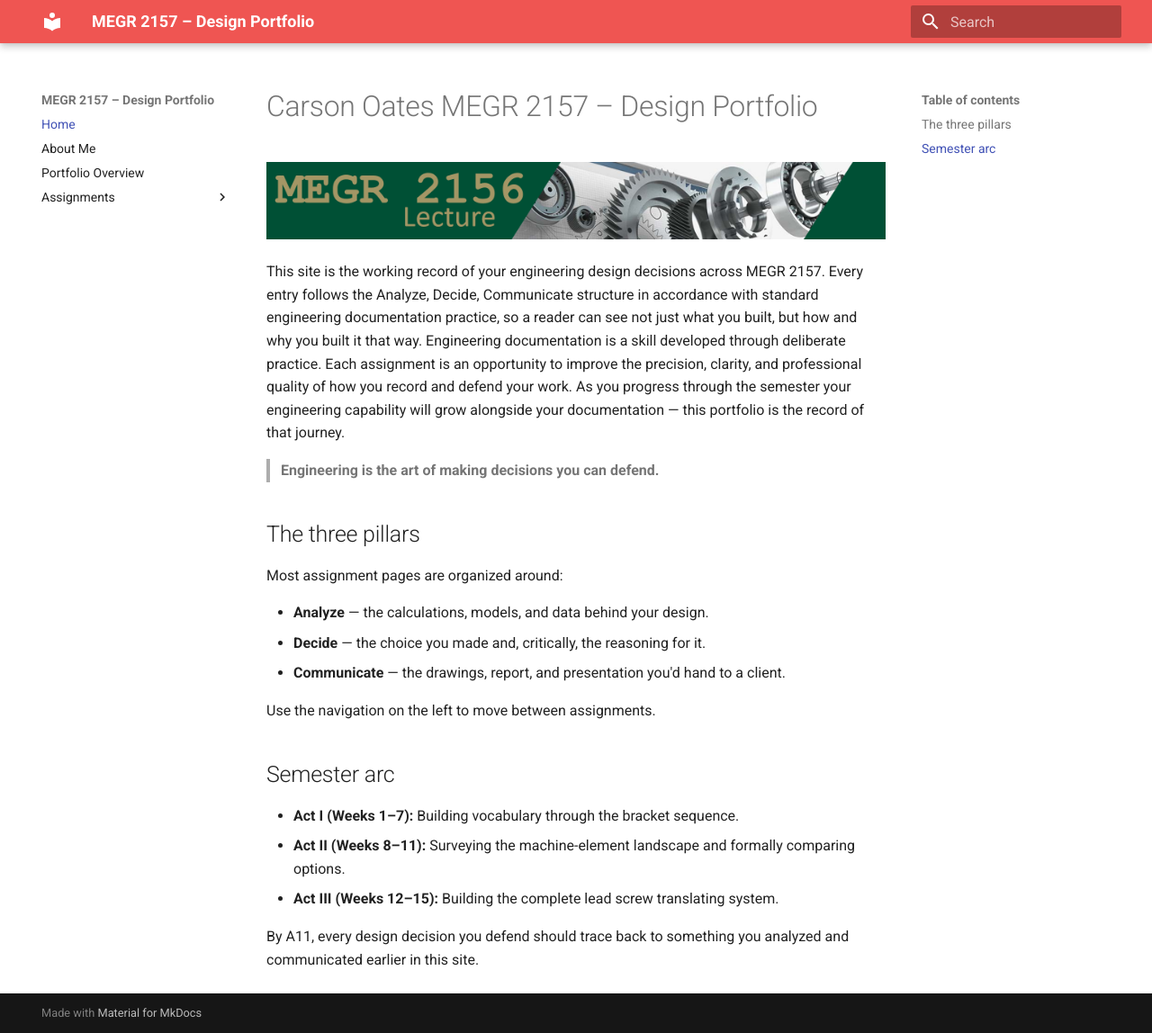
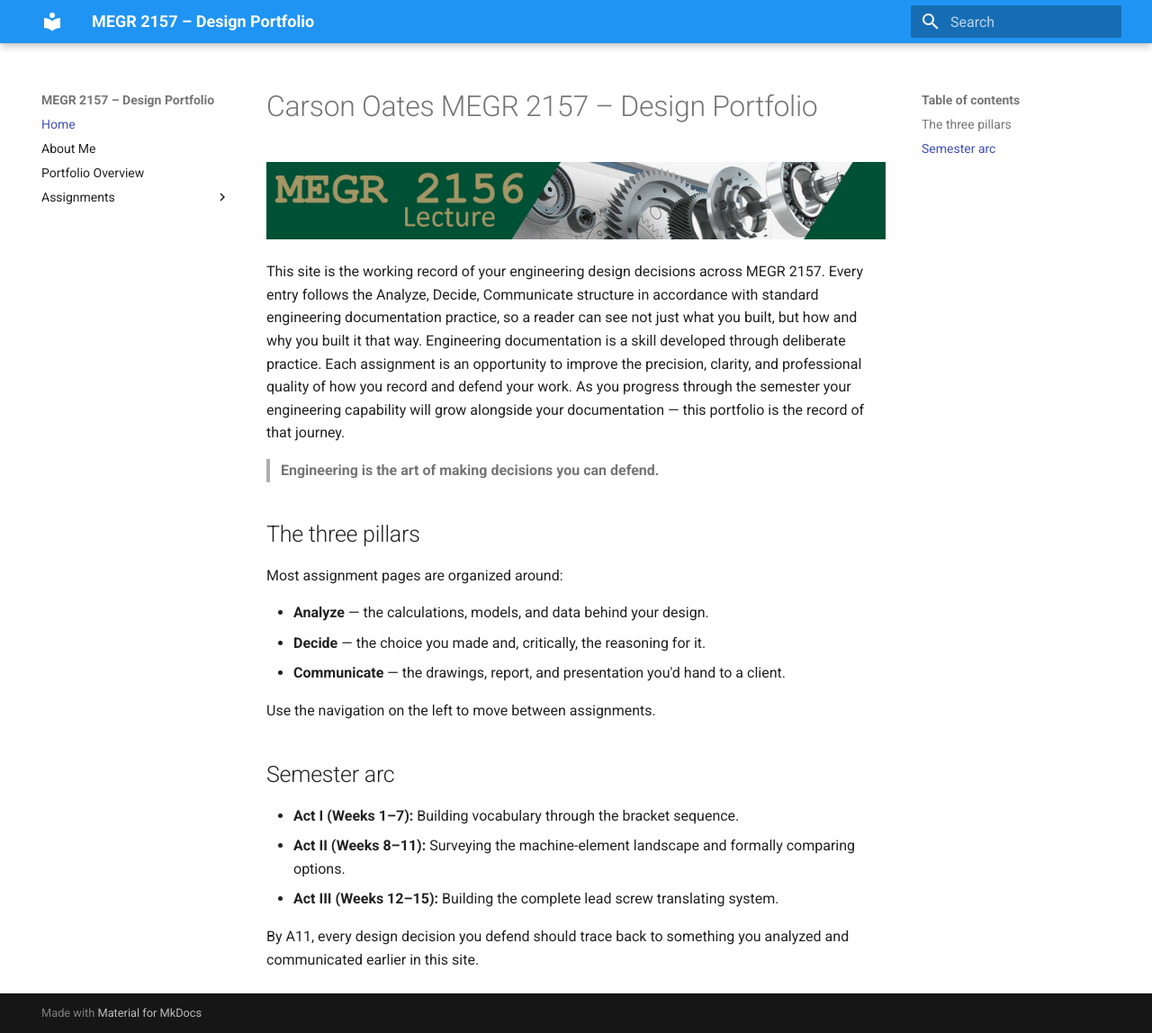
Before and after one commit to Carsonoates/carson-design-projects-portfolio, an MkDocs documentation site: the page built from docs/index.md, in a window 1280 px wide and 1148 px high. Shown: the whole window at 90% size. Built offline with MkDocs 1.6.1 and Material for MkDocs 9.7.7, drawn with Linux system fonts in a browser that asks for light colours.

Commit message:
Change theme to dark mode with blue primary color

```diff
--- a/mkdocs.yml
+++ b/mkdocs.yml
@@ -4,8 +4,8 @@ site_description: Design portfolio documentation, built with the Analyze / Decid
 theme:
   name: material
   palette:
-    scheme: light
-    primary: red
+    scheme: dark
+    primary: blue
   features:
     - navigation.instant
     - navigation.tracking
```
